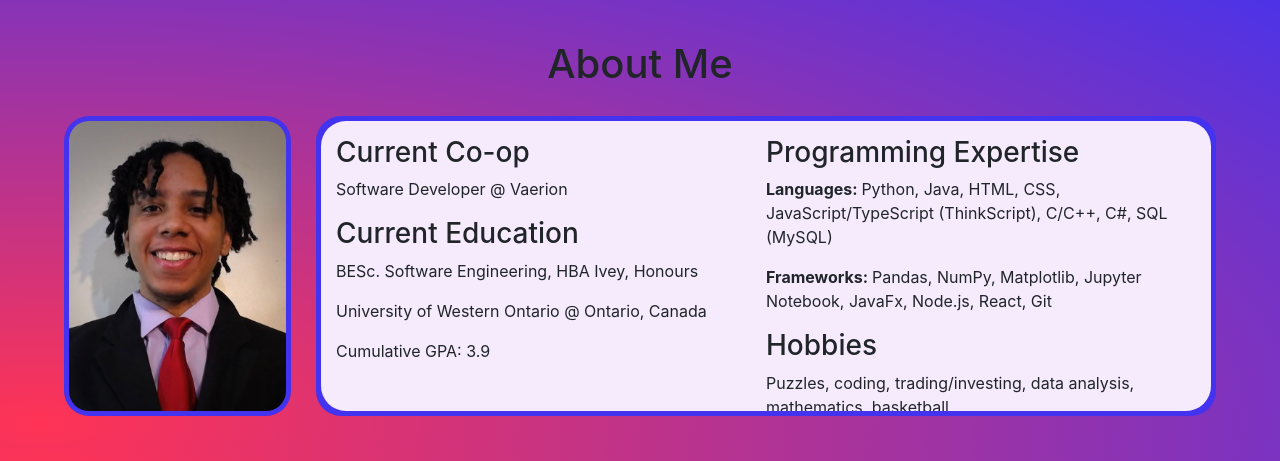
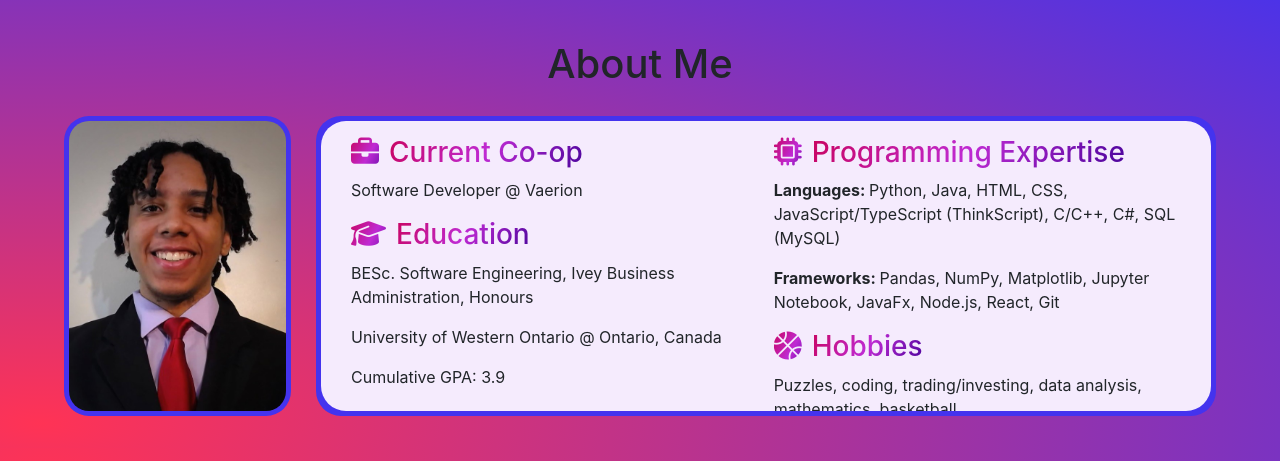
Before and after one commit to christopherojo/my-website, a React (Create React App) app: page / in a window 1280 px wide. Shown: the part 860-1321 px from the top of the page. Built offline with nearby package versions, Linux system fonts and the light colour scheme.

Commit message:
Adding Icons Everywhere

```diff
--- a/public/index.html
+++ b/public/index.html
@@ -34,6 +34,7 @@
       Welcome to my website!
       Here's a cookie for finding this secret: 🍪 🥛
     -->
+    <script src="https://kit.fontawesome.com/da6ef80bdf.js" crossorigin="anonymous"></script>
     <script src="https://code.jquery.com/jquery-3.2.1.slim.min.js" integrity="sha384-KJ3o2DKtIkvYIK3UENzmM7KCkRr/rE9/Qpg6aAZGJwFDMVNA/GpGFF93hXpG5KkN" crossorigin="anonymous"></script>
     <script src="https://cdn.jsdelivr.net/npm/popper.js@1.12.9/dist/umd/popper.min.js" integrity="sha384-ApNbgh9B+Y1QKtv3Rn7W3mgPxhU9K/ScQsAP7hUibX39j7fakFPskvXusvfa0b4Q" crossorigin="anonymous"></script>
     <script src="https://cdn.jsdelivr.net/npm/bootstrap@4.0.0/dist/js/bootstrap.min.js" integrity="sha384-JZR6Spejh4U02d8jOt6vLEHfe/JQGiRRSQQxSfFWpi1MquVdAyjUar5+76PVCmYl" crossorigin="anonymous"></script>
--- a/src/Pages/Home.css
+++ b/src/Pages/Home.css
@@ -148,6 +148,8 @@ div {
   justify-content: space-evenly;
   border-radius: inherit;
   padding: 15px;
+  padding-left: 30px;
+  padding-right: 30px;
   background-color: rgba(255, 246, 254, 0.945);
   display: flex;
   flex-direction: row;
@@ -161,6 +163,7 @@ div {
   display: flex;
   flex-direction: column;
   justify-content: flex-start;
+  padding-right: 30px;
 }
 
 .second {
@@ -169,6 +172,22 @@ div {
   display: flex;
   flex-direction: column;
   justify-content: flex-start;
+}
+
+.info-title {
+  display: flex;
+}
+
+.info-title i {
+  padding-right: 10px;
+}
+
+.info-title h3 {
+  background: linear-gradient(120deg,#c90460,#bf2ad3 50%,#4b049c);
+  -webkit-background-clip: text;
+  color: transparent;
+  font-size: 600;
+  padding-bottom: 1px;
 }
 
 .project-spread {
@@ -335,7 +354,7 @@ div {
 }
 
 .contact {
-  padding: 30px;
+  padding: 35px;
 }
 
 .contact-spread {
@@ -353,12 +372,82 @@ div {
 
 .contact-info a {
   cursor: pointer;
-  width: 100%;
-  height: 100%;
+  width: 50px;
+  height: 50px;
   background-color: #f35;
   border-radius: 50%;
+  display: flex;
+  justify-content: center;
+  align-items: center;
 }
 
+.contact-info a:hover .tooltip {
+  font-size: 18px;
+  top: -55px;
+  opacity: 1;
+}
+
+.contact-info a:hover i {
+  color: #fcd1de;
+}
+
+.contact-info a:hover {
+  background-color: #4b049c;
+}
+
+.contact-info i {
+  font-size: 25px;
+  color: #4b049c;
+}
+
+.contact-info .tooltip {
+  top: 0;
+  position: relative;
+  text-align: center;
+  font-size: 5px;
+  color: #fcd1de;
+  background-color: #4b049c;
+  padding: 5px 8px;
+  border-radius: 5px;
+  pointer-events: none;
+  opacity: 0;
+  text-decoration: none;
+  transition: all .2s cubic-bezier(.68,-.55,.265,1.55);
+}
+
+.contact-info .tooltip::before {
+  position: absolute;
+  content: "";
+  bottom: -3px;
+  opacity: 1;
+  padding: 3px;
+  align-items: center;
+  right: 45%;
+  rotate: 45deg;
+  background-color: #4b049c;
+}
+
+a:link { text-decoration: none; }
+a:visited { text-decoration: none; }
+a:hover { text-decoration: none; }
+a:active { text-decoration: none; }
+
 #email {
+  position: absolute;
+}
 
+#discord {
+  position: absolute;
 }
+
+#linked-in {
+  position: absolute;
+}
+
+#github {
+  position: absolute;
+}
+
+#instagram {
+  position: absolute;
+}
--- a/src/Pages/Home.js
+++ b/src/Pages/Home.js
@@ -26,19 +26,34 @@ const AboutMe = () => {
           <div className='my-info'>
             <div className='first'>
               <div className='coop'>
-                <h3>Current Co-op</h3>
+                <div className='info-title'>
+                  <h3>
+                    <i class="fa-solid fa-briefcase"></i>
+                  </h3>
+                  <h3>Current Co-op</h3>
+                </div>
                 <p>Software Developer @ Vaerion</p>
               </div>
               <div className='education'>
-                <h3>Current Education</h3>
-                <p>BESc. Software Engineering, HBA Ivey, Honours</p>
+                <div className='info-title'>
+                  <h3>
+                  <i class="fa-solid fa-graduation-cap"></i>
+                  </h3>
+                  <h3>Education</h3>
+                </div>
+                <p>BESc. Software Engineering, Ivey Business Administration, Honours</p>
                 <p>University of Western Ontario @ Ontario, Canada</p>
                 <p>Cumulative GPA: 3.9</p>
               </div>
             </div>
             <div className='second'>
               <div className='skills'>
-                <h3>Programming Expertise</h3>
+                <div className='info-title'>
+                  <h3>
+                  <i class="fa-solid fa-microchip"></i>
+                  </h3>
+                  <h3>Programming Expertise</h3>
+                </div>
                 <p>
                   <b>Languages: </b>
                   Python, Java, HTML, CSS, JavaScript/TypeScript (ThinkScript),  C/C++, C#, SQL (MySQL)
@@ -49,7 +64,12 @@ const AboutMe = () => {
                 </p>
               </div>
               <div className='hobbies'>
-                <h3>Hobbies</h3>
+                <div className='info-title'>
+                  <h3>
+                    <i class="fa-solid fa-basketball"></i>
+                  </h3>
+                  <h3>Hobbies</h3>
+                </div>
                 <p>Puzzles, coding, trading/investing, data analysis, mathematics, basketball,</p>
               </div>
             </div>
@@ -275,36 +295,41 @@ const Contact = () => {
         <div className='contact-info'>
           <a href='https://www.youtube.com/watch?v=dQw4w9WgXcQ'>
             <div id='email'>
-
+              <i class="fa-solid fa-envelope"></i>
             </div>
+            <div className='tooltip'>Email</div>
           </a>
         </div>
         <div className='contact-info'>
           <a href='https://www.youtube.com/watch?v=dQw4w9WgXcQ'>
             <div id='discord'>
-
+              <i class="fa-brands fa-discord"></i>
             </div>
+            <div className='tooltip'>Discord</div>
           </a>
         </div>
         <div className='contact-info'>
           <a href='https://www.youtube.com/watch?v=dQw4w9WgXcQ'>
             <div id='linked-in'>
-
+              <i class="fa-brands fa-linkedin"></i>
             </div>
+            <div className='tooltip'>LinkedIn</div>
           </a>
         </div>
         <div className='contact-info'>
           <a href='https://www.youtube.com/watch?v=dQw4w9WgXcQ'>
             <div id='github'>
-
+              <i class="fa-brands fa-github"></i>
             </div>
+            <div className='tooltip'>Github</div>
           </a>
         </div>
         <div className='contact-info'>
           <a href='https://www.youtube.com/watch?v=dQw4w9WgXcQ'>
             <div id='instagram'>
-
+              <i class="fa-brands fa-instagram"></i>
             </div>
+            <div className='tooltip'>Instagram</div>
           </a>
         </div>
       </div>
```
